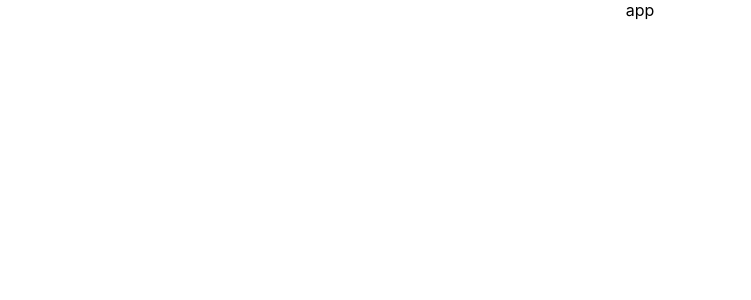
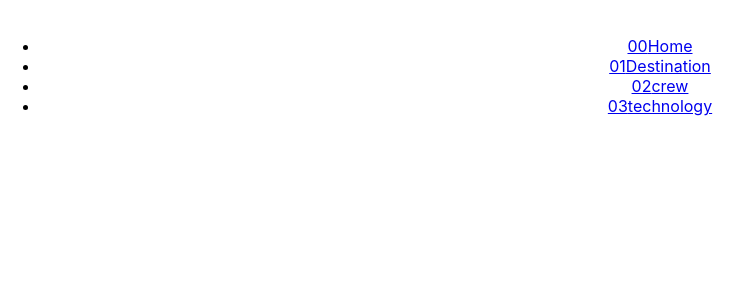
Before and after one commit to waldekglaz/space-tourism, a React (Create React App) app: page / in a window 1280 px wide. Shown: the top 300 px of the page, without its empty margins (0-751 px from the left). Built offline with nearby package versions, Linux system fonts and the light colour scheme.

Commit message:
routes map & Navbar

```diff
--- a/package.json
+++ b/package.json
@@ -12,6 +12,7 @@
     "@types/react-dom": "^18.0.9",
     "react": "^18.2.0",
     "react-dom": "^18.2.0",
+    "react-router-dom": "^6.4.3",
     "react-scripts": "5.0.1",
     "typescript": "^4.9.3",
     "web-vitals": "^2.1.4"
--- a/src/App.tsx
+++ b/src/App.tsx
@@ -1,9 +1,19 @@
 import React from "react";
-
+import Home from "./pages/Home";
 import "./App.css";
+import { Route, Routes } from "react-router-dom";
 
 function App() {
-  return <div className="App">app</div>;
+  return (
+    <div className="App">
+      <Routes>
+        <Route path="/" element={<Home />} />
+        <Route path="/destination" element={<Home />} />
+        <Route path="/crew" element={<Home />} />
+        <Route path="/technology" element={<Home />} />
+      </Routes>
+    </div>
+  );
 }
 
 export default App;
--- /dev/null
+++ b/src/components/Navbar.tsx
@@ -0,0 +1,34 @@
+import React from "react";
+import { Link } from "react-router-dom";
+
+const Navbar: React.FC = () => {
+  return (
+    <div className="navbar">
+      <img src="" alt="" className="logo" />
+      <ul>
+        <li className="list-item">
+          <Link to="/">
+            <span className="list-item__index">00</span>Home
+          </Link>
+        </li>
+        <li className="list-item">
+          <Link to="/destination">
+            <span className="list-item__index">01</span>Destination
+          </Link>
+        </li>
+        <li className="list-item">
+          <Link to="/crew">
+            <span className="list-item__index">02</span>crew
+          </Link>
+        </li>
+        <li className="list-item">
+          <Link to="/technology">
+            <span className="list-item__index">03</span>technology
+          </Link>
+        </li>
+      </ul>
+    </div>
+  );
+};
+
+export default Navbar;
--- a/src/index.tsx
+++ b/src/index.tsx
@@ -2,12 +2,15 @@ import React from "react";
 import ReactDOM from "react-dom/client";
 import "./index.css";
 import App from "./App";
+import { BrowserRouter } from "react-router-dom";
 
 const root = ReactDOM.createRoot(
   document.getElementById("root") as HTMLElement
 );
 root.render(
   <React.StrictMode>
-    <App />
+    <BrowserRouter>
+      <App />
+    </BrowserRouter>
   </React.StrictMode>
 );
--- /dev/null
+++ b/src/pages/Home.tsx
@@ -0,0 +1,14 @@
+import React from "react";
+import Navbar from "../components/Navbar";
+
+const Home: React.FC = () => {
+  return (
+    <div>
+      <header>
+        <Navbar />
+      </header>
+    </div>
+  );
+};
+
+export default Home;
```
Also changed, not shown: 1 other file (tests, documents, lock files or other folders).
